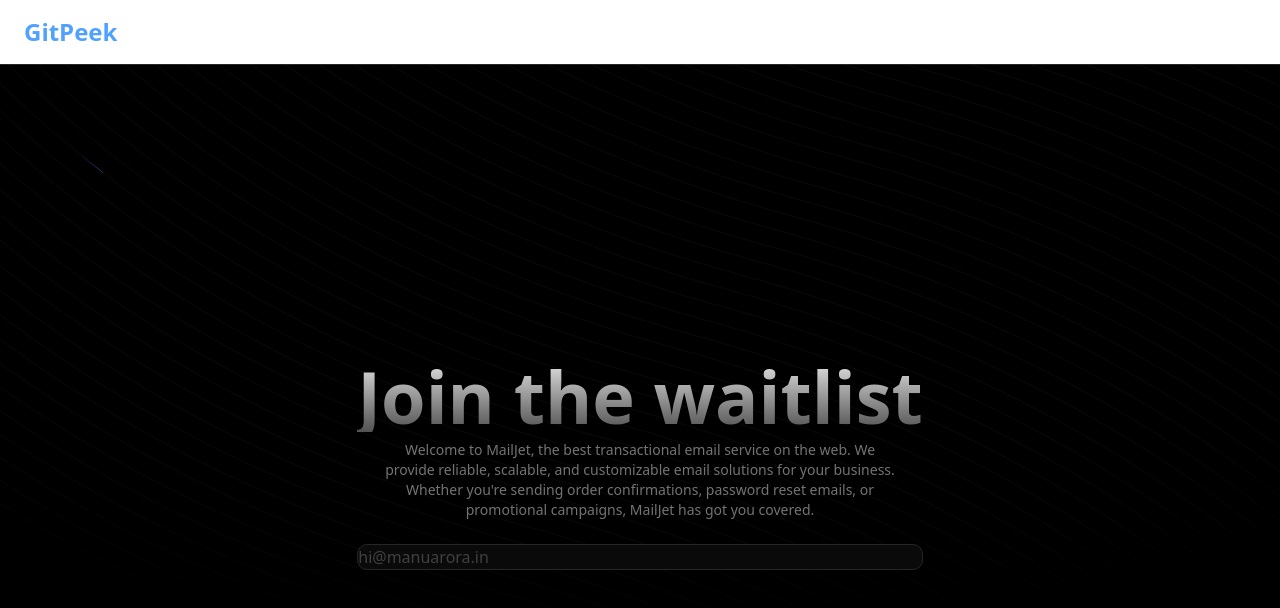
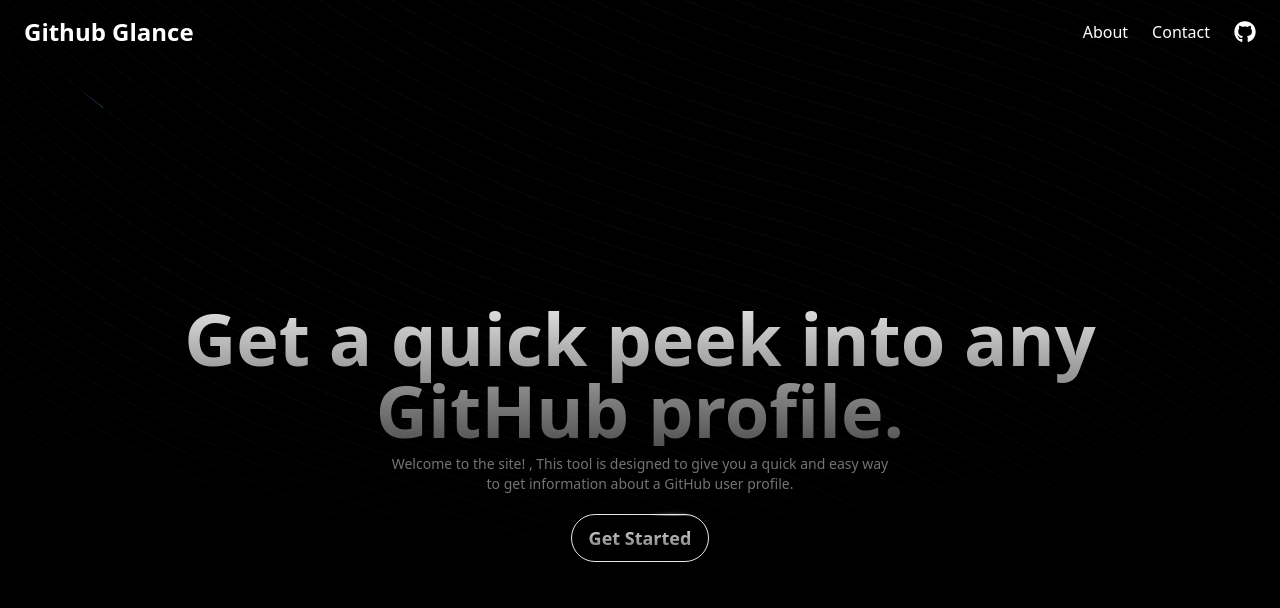
Before and after one commit to PANDURANGZURE/github-info-extrator, a Next.js app: page / in a window 1280 px wide. Shown: the top 608 px of the page. Built offline with nearby package versions, Linux system fonts and the light colour scheme.

Commit message:
home page added

```diff
--- a/package.json
+++ b/package.json
@@ -14,7 +14,7 @@
     "class-variance-authority": "^0.7.1",
     "clsx": "^2.1.1",
     "lucide-react": "^0.544.0",
-    "motion": "^12.23.21",
+    "motion": "^12.23.22",
     "next": "15.5.3",
     "react": "19.1.0",
     "react-dom": "19.1.0",
--- a/src/Main/page.jsx
+++ b/src/Main/page.jsx
@@ -2,32 +2,39 @@
 import Header from "@/components/Header";
 import { BackgroundBeams } from "@/components/ui/background-beams";
 import React from "react";
+import Link from "next/link";
+import { FaGithub } from "react-icons/fa";
+import { Button } from "@/app/components/Button";
+import { HoverBorderGradient } from "@/components/ui/hover-border-gradient";
+import { IoIosArrowForward } from "react-icons/io";
 
 export function Main() {
   return (
     <>
+
       {/* Header fixed at the top */}
-      <Header />
 
-      <div className="h-screen w-full rounded-md bg-neutral-950 relative flex flex-col items-center justify-center antialiased">
-        <div className="max-w-2xl mx-auto p-4">
-          <h1 className="relative z-10 text-lg md:text-7xl bg-clip-text text-transparent bg-gradient-to-b from-neutral-200 to-neutral-600 text-center font-sans font-bold">
-            Join the waitlist
+
+      <div className="h-screen w-full rounded-md bg-neutral-950 relative flex flex-col items-center antialiased">
+        <Header />
+        <div className=" mx-auto p-4 flex justify-center items-center h-full w-full ">
+
+          <div>
+            <h1 className="relative z-10 text-lg md:text-7xl  bg-clip-text text-transparent bg-gradient-to-b from-neutral-200 to-neutral-600 text-center font-sans font-bold">
+            Get a quick peek into any <br />GitHub profile.
           </h1>
 
+
           <p className="text-neutral-500 max-w-lg mx-auto my-2 text-sm text-center relative z-10">
-            Welcome to MailJet, the best transactional email service on the web.
-            We provide reliable, scalable, and customizable email solutions for
-            your business. Whether you&apos;re sending order confirmations,
-            password reset emails, or promotional campaigns, MailJet has got you
-            covered.
+            Welcome to the site! , This tool is designed to give you a quick and easy way to get information about a GitHub user profile.
           </p>
 
-          <input
-            type="text"
-            placeholder="hi@manuarora.in"
-            className="rounded-lg border border-neutral-800 focus:ring-2 focus:ring-teal-500 w-full relative z-10 mt-4 bg-neutral-950 placeholder:text-neutral-700"
-          />
+          <div className="relative z-10 flex justify-center mt-5">
+            <HoverBorderGradient><div className="flex justify-center items-center">
+              <span className="text-lg font-bold font-sans  bg-clip-text text-transparent bg-gradient-to-b from-neutral-200 to-neutral-500">Get Started</span>
+              </div></HoverBorderGradient>
+          </div>
+          </div>
         </div>
 
         <BackgroundBeams />
--- a/src/app/globals.css
+++ b/src/app/globals.css
@@ -116,5 +116,6 @@
   }
   body {
     @apply bg-background text-foreground;
+    background: #000;
   }
 }
--- a/src/app/page.js
+++ b/src/app/page.js
@@ -6,6 +6,7 @@
 import { BackgroundGradientAnimation } from "@/components/ui/background-gradient-animation";
 import { BackgroundBeams } from "@/components/ui/background-beams";
 import { Main } from "@/Main/page";
+import GithubRepos from "./GithubRepos/page";
 
 export default function Home() {
   return (
--- a/src/components/Header.jsx
+++ b/src/components/Header.jsx
@@ -2,14 +2,16 @@
 
 import Link from "next/link";
 import { FaGithub } from "react-icons/fa";
+import logo from '../assets/logo.png'
+
 
 export default function Header() {
   return (
-    <header className="w-full bg-transparent text-white shadow-md border-b border-neutral-800 backdrop-blur">
+    <header className="w-full relative z-10 top-0 bg-transparent text-white shadow-md  ">
           <div className="max-w-7xl mx-auto flex items-center justify-between px-6 py-4">
-        {/* Logo */}
-        <Link href="/" className="text-2xl font-bold text-blue-400 hover:text-blue-300 transition">
-          GitPeek
+
+            <Link href="/" className="text-2xl font-bold text-white text-pretty font-sans hover:text-blue-300 transition">
+              Github Glance
             </Link>
 
             {/* Navigation */}
```
Also changed, not shown: src/app/components/Button.jsx (added), src/assets/logo.png (added), 1 other file (tests, documents, lock files or other folders). Lines whose indentation alone changed are shown as unchanged.
